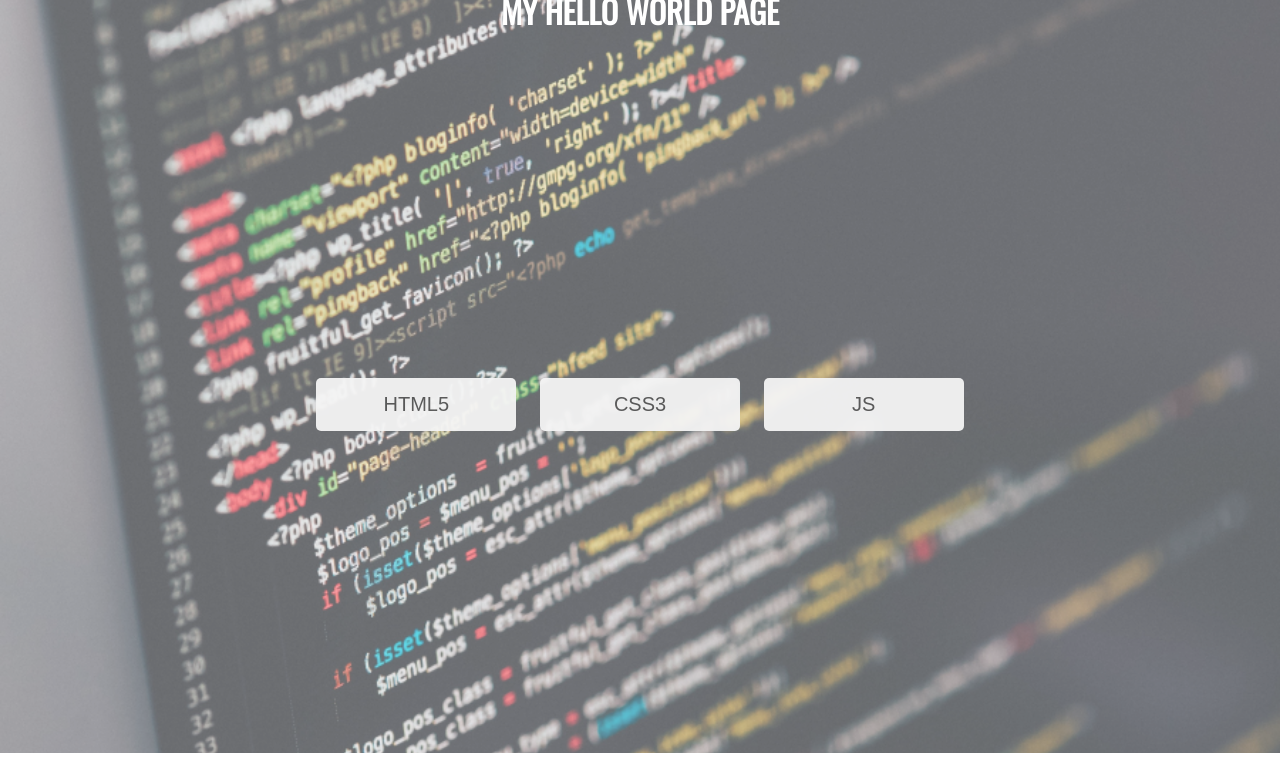
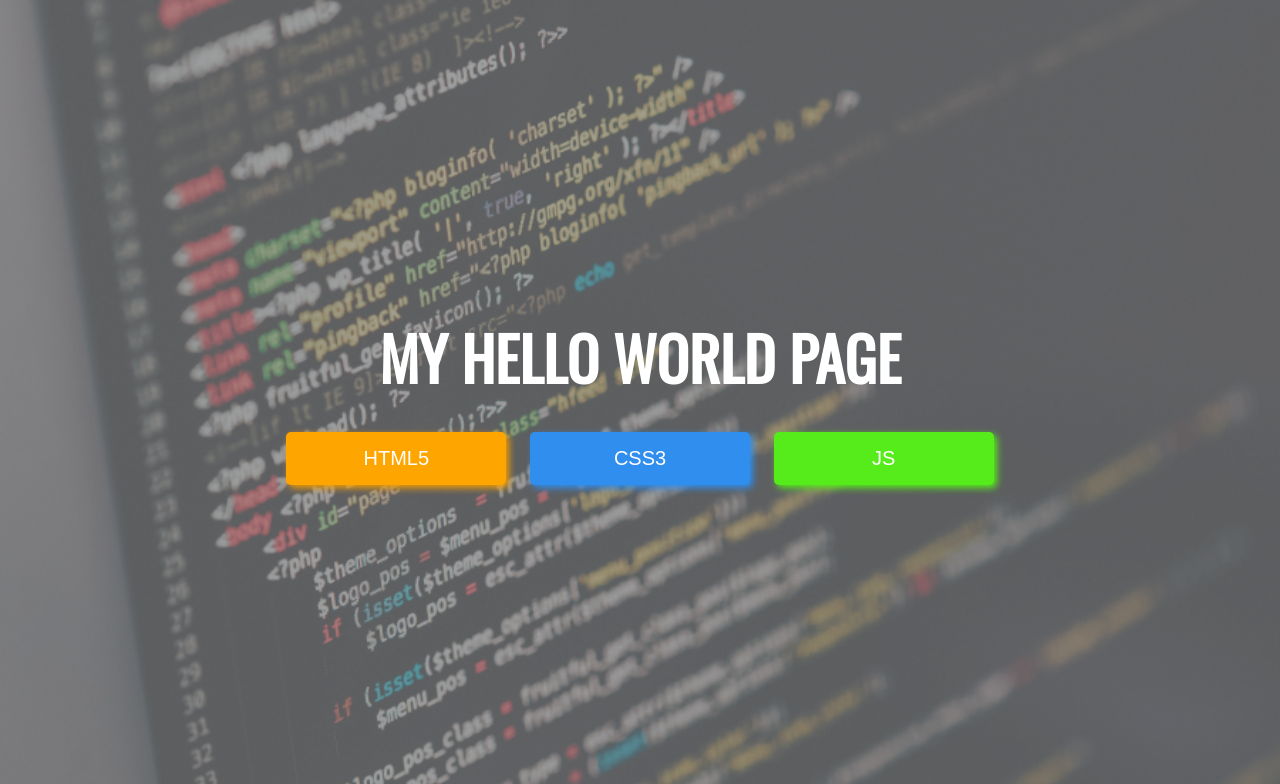
Before and after one commit to MishchenkoMaksim/landing-page, a website: page project/index.html in a window 1280 px wide. Shown: the top 784 px of the page. Drawn offline with nearby package versions, Linux system fonts and the light colour scheme.

Commit message:
Изменили файл _buttons.scss
Добавили оформление для header, отпозиционировали элементы

```diff
--- a/project/index.html
+++ b/project/index.html
@@ -10,12 +10,12 @@
 </head>
 <body>
     <header class="grid">
-        <div class="grid">
+        <div class="head-container grid">
             <h1>MY HELLO WORLD PAGE</h1>
             <div class="headBtn">
-                <input type="button" class="btn btnHtml" value="HTML5" />
-                <input type="button" class="btn btnCss" value="CSS3" />
-                <input type="button" class="btn btnJS" value="JS" />
+                <input type="button" class="btn btn-html" value="HTML5" />
+                <input type="button" class="btn btn-css" value="CSS3" />
+                <input type="button" class="btn btn-js" value="JS" />
             </div>
         </div>
     </header>
--- a/project/scss/_buttons.scss
+++ b/project/scss/_buttons.scss
@@ -1,15 +1,47 @@
 .btn {
     display: inline-block;
     border: none;
+    color: lighten($color_dark, 100);
     text-decoration: none;
     padding: $main_size*1.5 $main_size*5;
     font-size: $main_size*2;
     letter-spacing: 1.5;
     border-radius: $main_size/2;
     text-align: $position;
-    width: $main_size*20;
+    width: $main_size*22;
     transition: all 0.6s ease;
     cursor: pointer;
+    font-family: $font-family-secondary;
     margin: $main_size;
-    opacity: 0.95;
+    opacity: 1;
+
+    &-html {
+        background-color: $color_orange;
+        box-shadow: 3px 3px 7px darken($color_orange, 2.3);
+
+        &:hover {
+            box-shadow: 3px 3px 7px darken($color_orange,22);
+            background-color: darken($color_orange,2.3);
+        }
+    }
+
+    &-css {
+        background-color: $color_blue;
+        box-shadow: 3px 3px 7px darken($color_blue, 0.2);
+
+        &:hover {
+            background-color: darken($color_blue, 0.2);
+            box-shadow: 3px 3px 7px darken($color_blue, 40);
+        }
+    }
+
+    &-js{
+        background-color: $color_green;
+        box-shadow: 3px 3px 7px darken($color_green, 0.2);
+
+        &:hover{
+            background-color: darken($color_green, 2.3);
+            box-shadow: 3px 3px 7px darken($color_green, 30);
+        }
+    }
 }
--- a/project/scss/_sect_about.scss
+++ b/project/scss/_sect_about.scss
@@ -1,2 +1,7 @@
-body {
+.sect_about{
+    grid-template-columns: 1fr 1fr;
+
+    .writeleft{
+        border-right: 1px solid $color_grey;
+    }
 }
--- a/project/scss/main.scss
+++ b/project/scss/main.scss
@@ -4,13 +4,19 @@ $full_width: 100%;
 $full_height: 787px;
 $padd_bottom:34px;
 $main_font: Oswald;
+$color_orange: orange;
+$color_dark: #333;
+$color_blue: #308eee;
+$color_green: #56eb1a;
 $connection_height: 100px;
-$color_grey: grey;
+$color_grey: #808080;
 $color_white: white;
+$font-family-secondary: sans-serif;
 $position: center;
 
 
 @import 'buttons';
+@import 'sect_about';
 
 body {
     margin: $zero_size;
@@ -27,8 +33,29 @@ header {
     background-image: url('../img/header.jpg');
     background-size: cover;
     position: relative;
-    bottom: $padd_bottom;
-    opacity: 0.65;
-    color: $color_white;
+    align-content: $position;
     text-align: $position;
+
+    &::before {
+        content: "";
+        background-color: $color_grey;
+        position: absolute;
+        top: $zero_size;
+        left: $zero_size;
+        bottom: $zero_size;
+        right: $zero_size;
+        opacity: 0.65;
+    }
+
+    .head-container{
+        z-index: 1;
+        padding: $main_size*6 $main_size*2;
+        color: lighten($color_dark, 100);
+
+        h1{
+            font-size: $main_size*6;
+            line-height: 1.5;
+            margin: $main_size*2 $zero_size;
+        }
+    }
 }
```
Also changed, not shown: project/css/scss/main.css.
